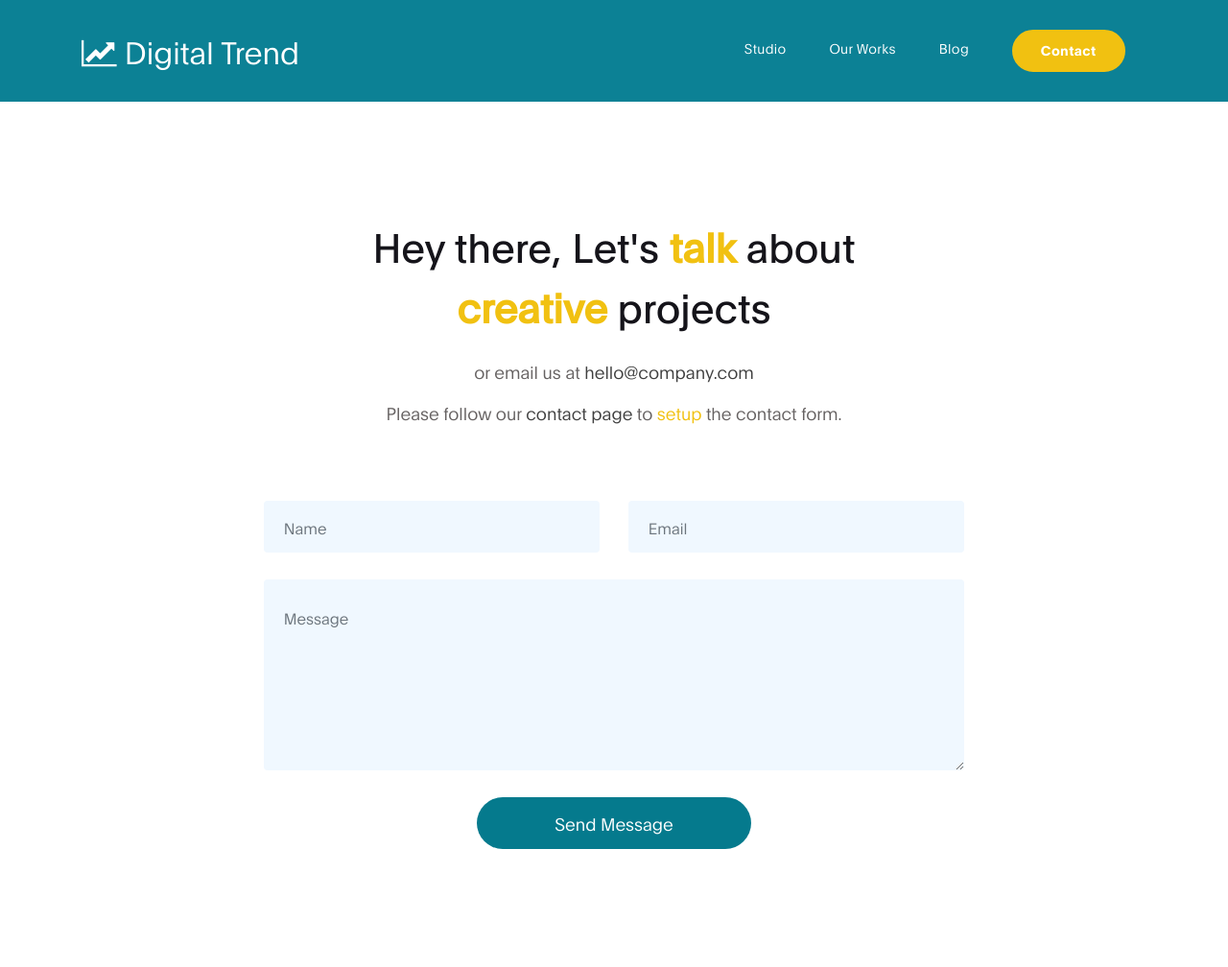
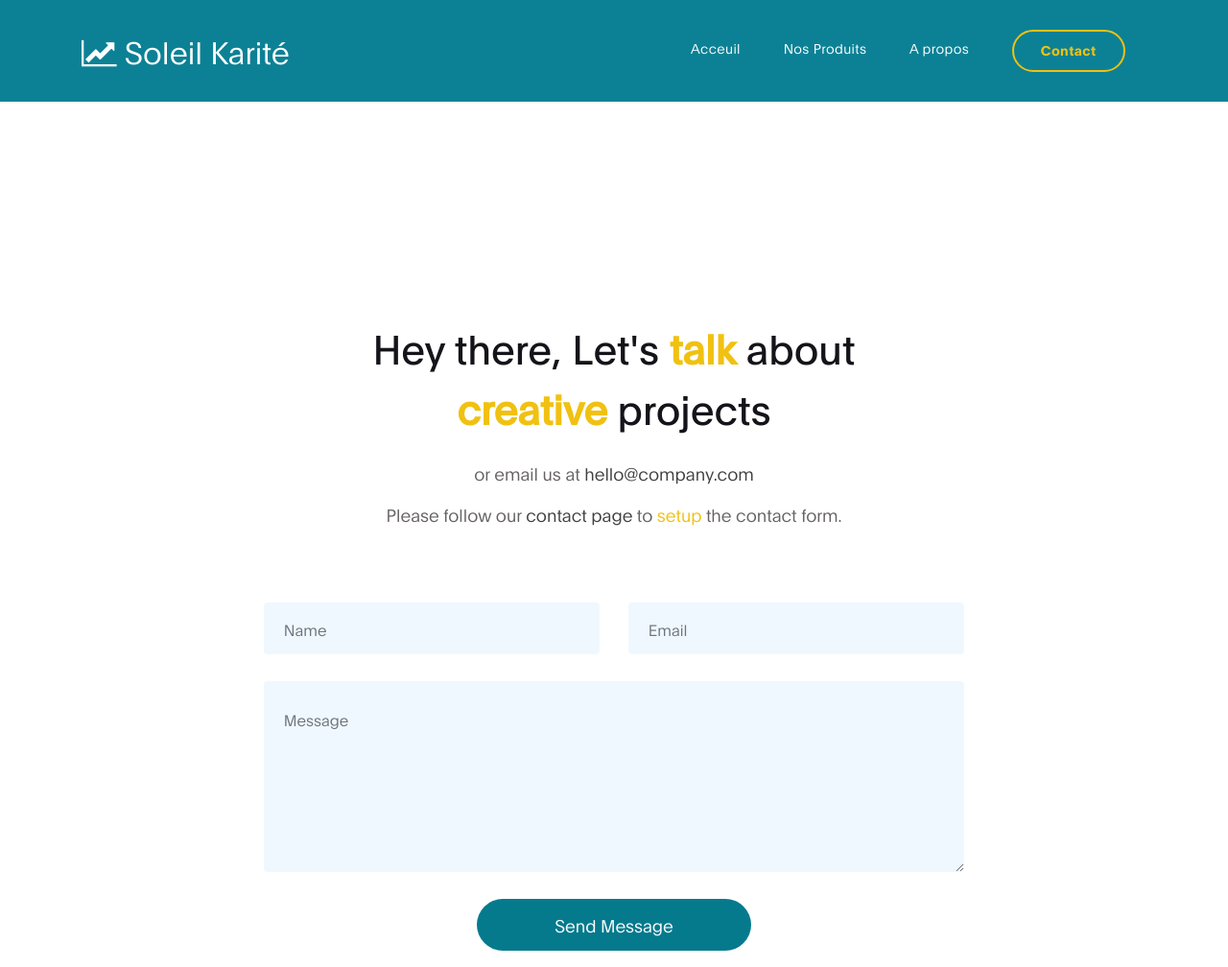
Before and after one commit to AInelo/societe_huile_soja, a website: page public/contact.html in a window 1280 px wide. Shown: the top 1008 px of the page at 96% size. Drawn offline with Linux system fonts and the light colour scheme.

Commit message:
La société d'Huile

```diff
--- a/public/contact.html
+++ b/public/contact.html
@@ -30,11 +30,11 @@ https://templatemo.com/tm-538-digital-trend
 <body>
 
      <!-- MENU BAR -->
-    <nav class="navbar navbar-expand-lg position-absolute">
+     <nav class="navbar navbar-expand-lg">
       <div class="container">
           <a class="navbar-brand" href="index.html">
             <i class="fa fa-line-chart"></i>
-              Digital Trend
+            Soleil Karité
           </a>
 
           <button class="navbar-toggler" type="button" data-toggle="collapse" data-target="#navbarNav" aria-controls="navbarNav" aria-expanded="false"
@@ -45,16 +45,16 @@ https://templatemo.com/tm-538-digital-trend
           <div class="collapse navbar-collapse" id="navbarNav">
               <ul class="navbar-nav ml-auto">
                   <li class="nav-item">
-                        <a href="index.html#about" class="nav-link">Studio</a>
+                      <a href="#about" class="nav-link smoothScroll">Acceuil</a>
                   </li>
                   <li class="nav-item">
-                        <a href="index.html#project" class="nav-link">Our Works</a>
+                      <a href="#project" class="nav-link smoothScroll">Nos Produits</a>
                   </li>
                   <li class="nav-item">
-                        <a href="blog.html" class="nav-link">Blog</a>
+                      <a href="blog.html" class="nav-link">A propos</a>
                   </li>
                   <li class="nav-item">
-                        <a href="contact.html" class="nav-link active contact">Contact</a>
+                      <a href="contact.html" class="nav-link contact">Contact</a>
                   </li>
               </ul>
           </div>
```
Also changed, not shown: public/index.html (+7 -7 lines), public/images/project/project-image01.jpg, public/images/project/project-image01o.jpg (added), public/images/project/project-image02.jpg, public/images/project/project-image02o.jpg (added), public/images/project/project-image03.jpg, public/images/project/project-image03o.jpg (added), public/images/project/project-image04.jpg, public/images/project/project-image04o.jpg (added), public/images/project/project-image05.jpg, public/images/project/project-image05o.jpg (added), public/images/working-girl.png, 2 other files. Lines whose indentation alone changed are shown as unchanged.
